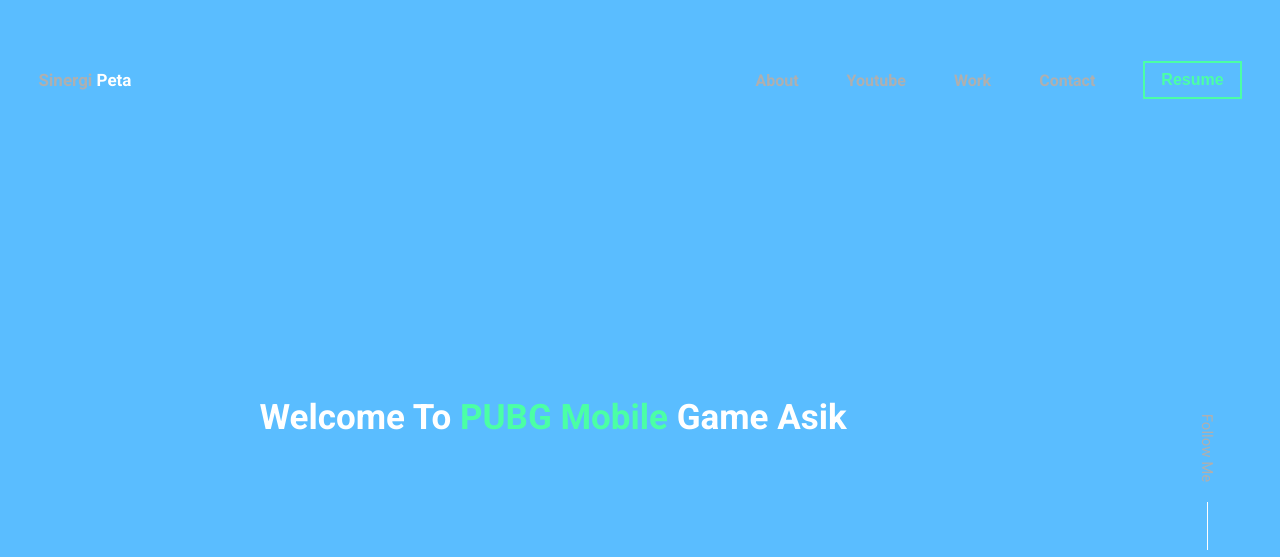
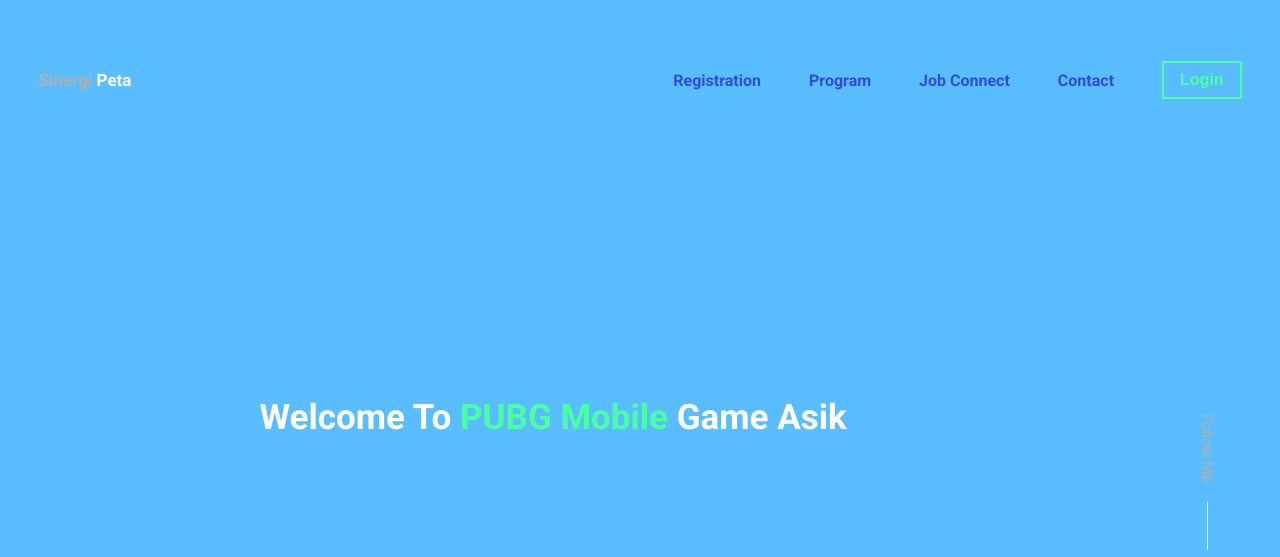
Before and after one commit to RezaAminullah/projectpkl.github.io, a plain HTML site: page index.html in a window 1280 px wide. Shown: the top 557 px of the page. Drawn offline with nearby package versions, Linux system fonts and the light colour scheme; a script that the page names is missing.

Commit message:
tes awal

```diff
--- a/index.html
+++ b/index.html
@@ -111,21 +111,21 @@
               data-aos-delay="1200"
               data-aos-duration="300"
             >
-              <a href="#about">About</a>
+              <a href="#about">Registration</a>
             </li>
             <li
               data-aos="fade-down"
               data-aos-delay="1200"
               data-aos-duration="600"
             >
-              <a href="#youtube">Youtube</a>
+              <a href="#youtube">Program</a>
             </li>
             <li
               data-aos="fade-down"
               data-aos-delay="1200"
               data-aos-duration="900"
             >
-              <a href="#works">Work</a>
+              <a href="#works">Job Connect</a>
             </li>
             <li
               data-aos="fade-down"
@@ -139,9 +139,9 @@
               data-aos-delay="1200"
               data-aos-duration="1500"
             >
-              <a href="/resume.pdf">
+              <a href="">
                 <button class="btn-resume">
-                  Resume<span class="round-3" />
+                  Login<span class="round-3" />
                 </button>
               </a>
             </li>
--- a/scss/style.css
+++ b/scss/style.css
@@ -183,7 +183,7 @@
 }
 
 header nav .nav-links .nav-links-wrap li a {
-  color: #afafaf;
+  color: #2d4ddc;
   font-weight: 700;
   -webkit-transition: 0.4s;
   transition: 0.4s;
```
